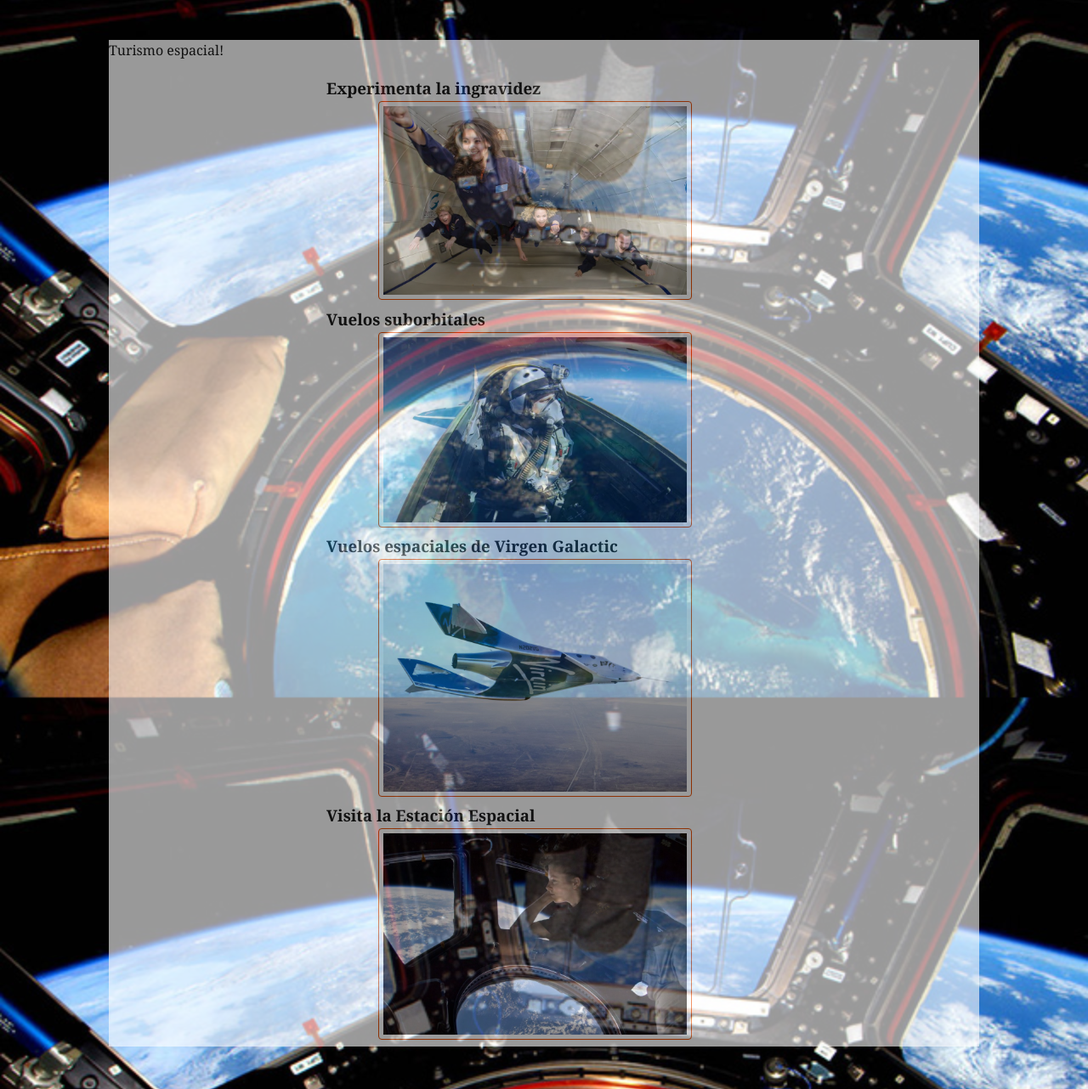
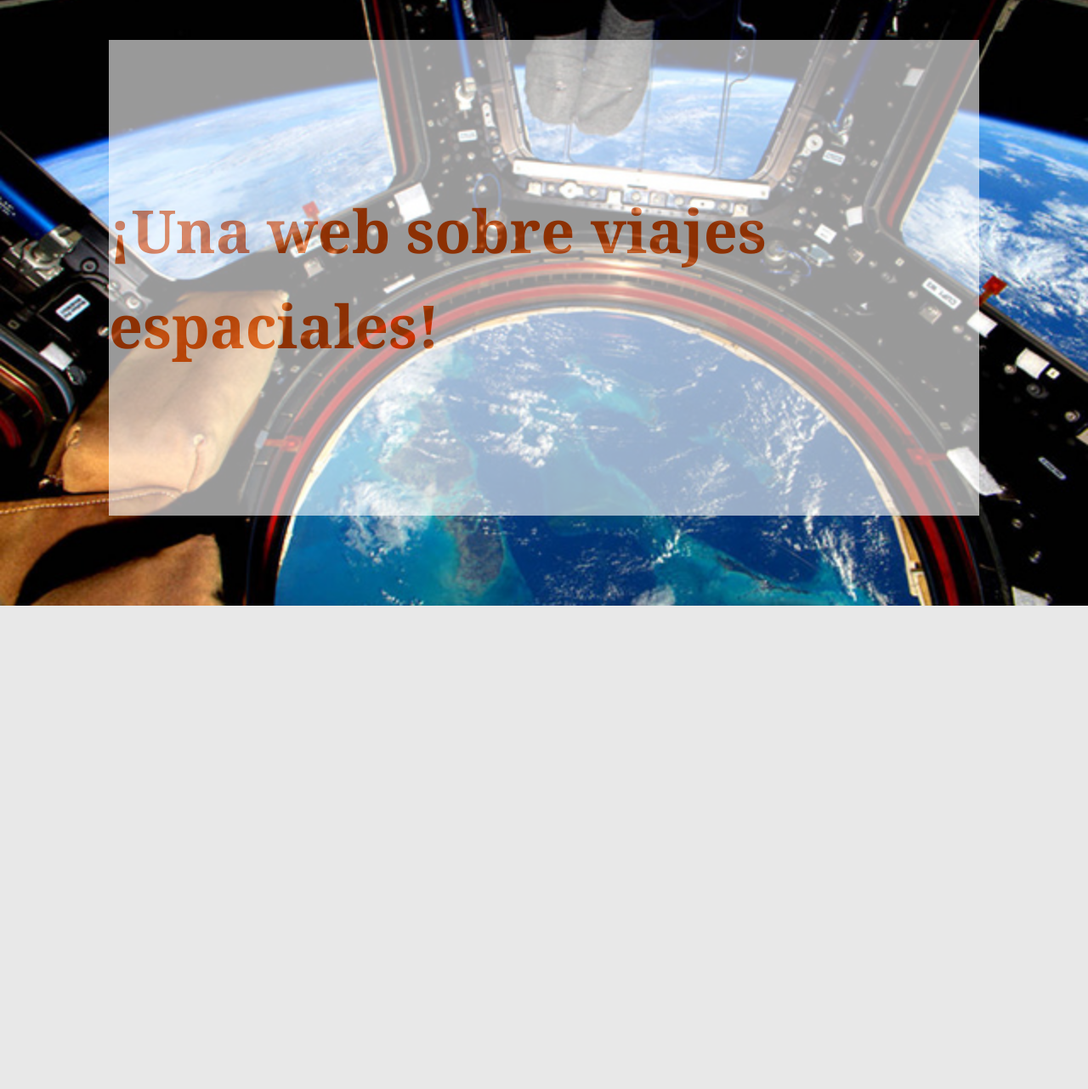
Before and after one commit to eah1/HTML-CSS-I.-Desarrollo-de-una-web, a website built with Parcel: page src/index.html in a window 1280 px wide. Shown: the part 87-1369 px from the top of the page at 85% size. After the commit the page ends 800 px from the top, so only its background shows below. Built offline with nearby package versions, Linux system fonts and the light colour scheme.

Commit message:
Fix index, links

```diff
--- a/src/css/styleIndex.css
+++ b/src/css/styleIndex.css
@@ -8,6 +8,11 @@ body, html {
     width: 80%;
     margin-left: 10%;
     margin-right: 10%;
+}
+
+.index h1 {
+    font-size: 70px;
+    color: #ea5106;
 }
 
 .bg {
@@ -39,3 +44,9 @@ body, html {
         margin-right: 5%;
     }
 }
+
+@media only screen and (max-width: 700px) {
+    .index h1 {
+        font-size: 20px;
+    }
+}
--- a/src/css/styleMain.css
+++ b/src/css/styleMain.css
@@ -30,7 +30,6 @@ p {
 }
 
 a {
-    text-decoration: none;
     color: inherit;
     margin-top: auto;
     margin-left: auto;
@@ -75,7 +74,7 @@ a {
 }
 
 .links a:link {
-    color: #265301;
+    color: blu;
 }
 
 .links a:visited {
--- a/src/index.html
+++ b/src/index.html
@@ -40,52 +40,7 @@
     <div class="index">
         <div>
             <article>
-                <p>Turismo espacial!</p>
-            </article>
-        </div>
-        <div class="body">
-            <article>
-                <div>
-                    <div>
-                        <h3>Experimenta la ingravidez</h3>
-                        <div>
-                            <a href="page/experienceWeightlessness.html" title="Experimenta la ingravidez">
-                                <img class="multimedia" src="img/experienceWeightlessness.jpg" alt=""/>
-                            </a>
-                        </div>
-                    </div>
-                </div>
-                <div>
-                    <div class="content-container">
-                        <h3>Vuelos suborbitales</h3>
-                        <div>
-                            <a href="page/suborbitalFlights.html" title="Experimenta la ingravidez">
-                                <img class="multimedia" src="img/suborbitalFlights.png" alt=""/>
-                            </a>
-                        </div>
-
-                    </div>
-                </div>
-                <div>
-                    <div>
-                        <h3>Vuelos espaciales de Virgen Galactic</h3>
-                        <div>
-                            <a href="page/virginGalactic.html" title="Vuelos espaciales de Virgen Galactic">
-                                <img class="multimedia" src="img/virginGalactic.jpg" alt=""/>
-                            </a>
-                        </div>
-                    </div>
-                </div>
-                <div>
-                    <div>
-                        <h3>Visita la Estación Espacial</h3>
-                        <div>
-                            <a href="page/spaceStation.html" title="Visita la Estación Espacial">
-                                <img class="multimedia" src="img/spaceStation.jpg" alt=""/>
-                            </a>
-                        </div>
-                    </div>
-                </div>
+                <h1>¡Una web sobre viajes espaciales!</h1>
             </article>
         </div>
     </div>
--- a/src/js/category.js
+++ b/src/js/category.js
@@ -47,7 +47,7 @@ function renderCategory(category) {
 
     let categoryLinkP = createElement("p");
 
-    let categoryLink = createElement("a", "nav-link");
+    let categoryLink = createElement("a", "links");
     categoryLink.href = `${category.fileHTML}.html`;
     categoryLink.innerHTML  = 'Más información';
 
```
